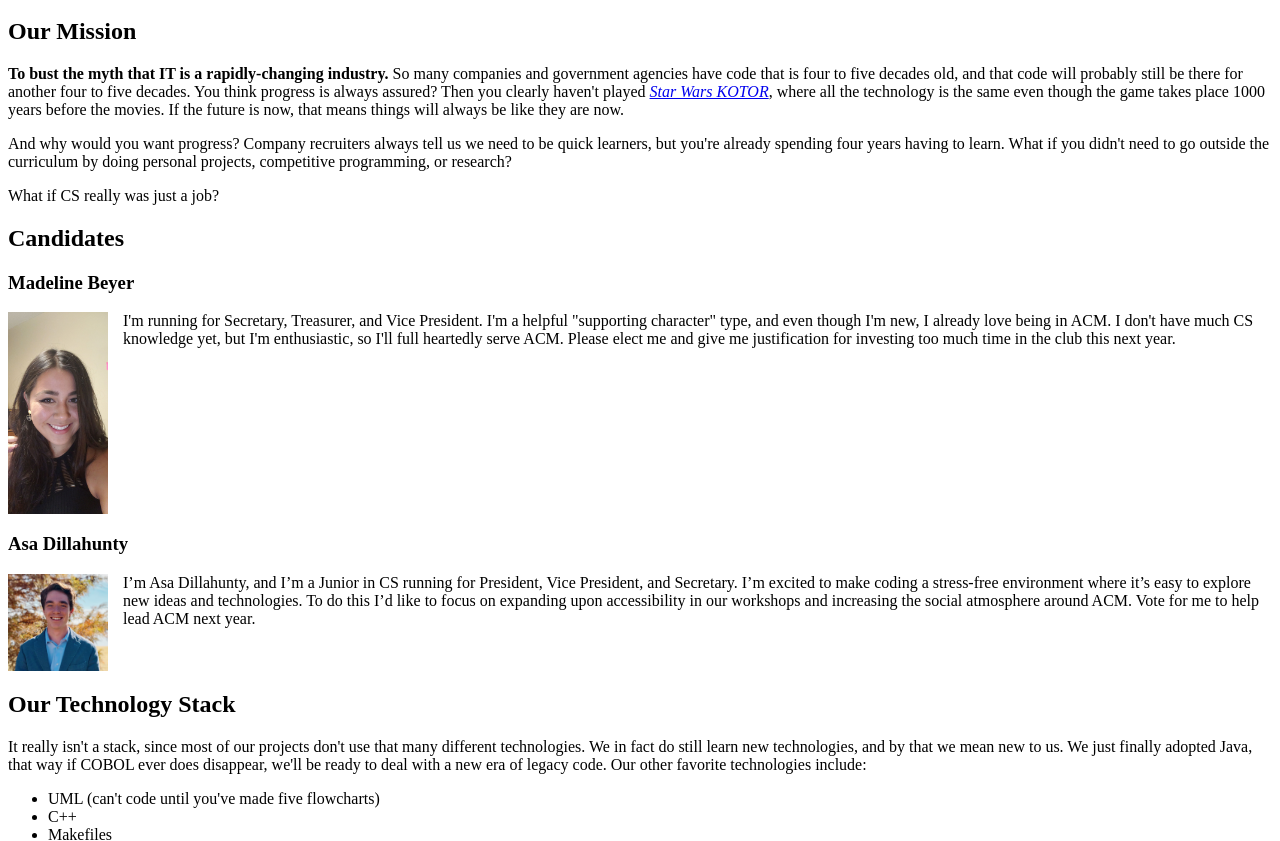
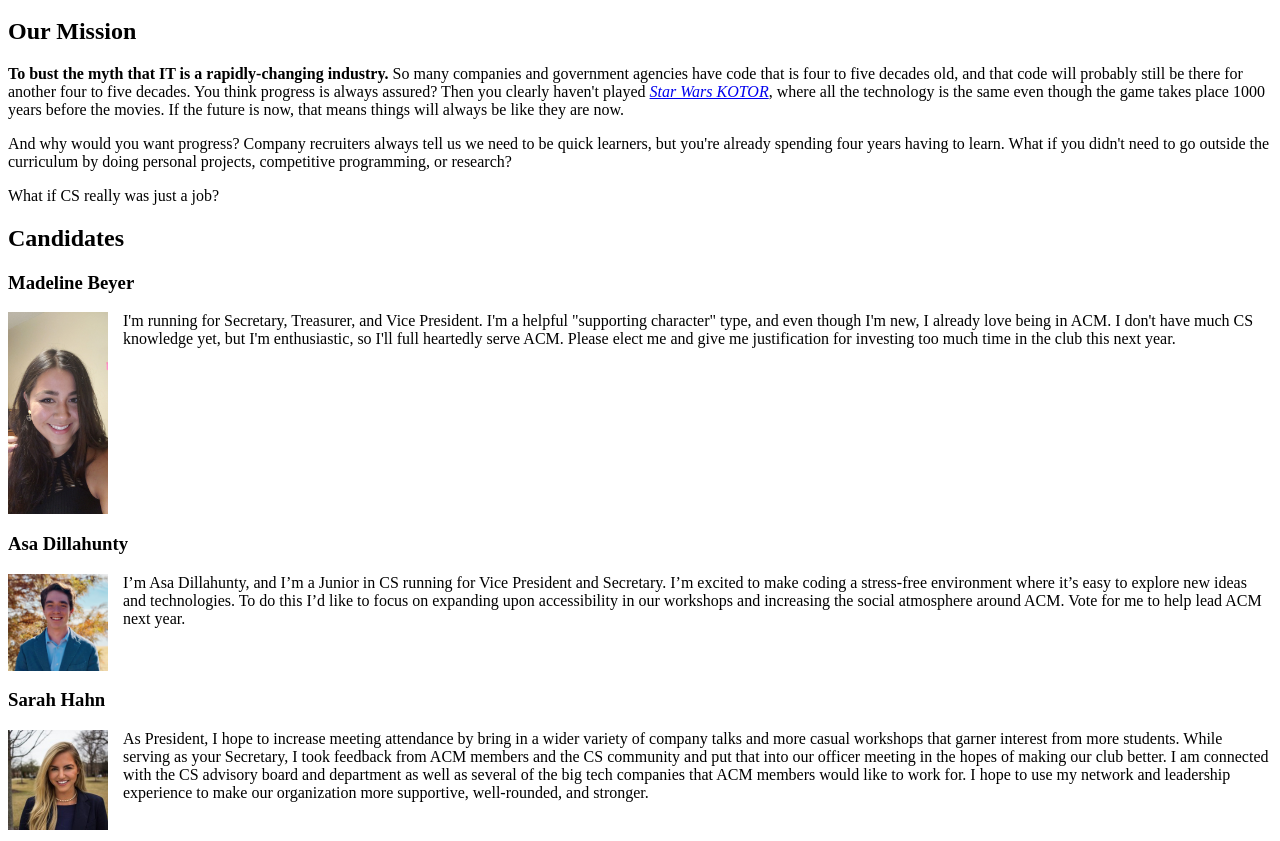
Before and after one commit to 0party/0party.github.io, a plain HTML site: page index.html in a window 1280 px wide. Shown: the part 100-941 px from the top of the page. Drawn offline with Linux system fonts and the light colour scheme.

Commit message:
Add Sarah and change Asa's candidacy list

```diff
--- a/index.html
+++ b/index.html
@@ -44,11 +44,18 @@
         <h3>Asa Dillahunty</h3>
 		<p>
 			<img src="imgs/Asa.png" width="100" class="candidate"/>
-			I’m Asa Dillahunty, and I’m a Junior in CS running for President, Vice President, and Secretary. I’m excited to make coding a stress-free environment where it’s easy to explore new ideas and technologies. To do this I’d like to focus on expanding upon accessibility in our workshops and increasing the social atmosphere around ACM. Vote for me to help lead ACM next year.
+			I’m Asa Dillahunty, and I’m a Junior in CS running for Vice President and Secretary. I’m excited to make coding a stress-free environment where it’s easy to explore new ideas and technologies. To do this I’d like to focus on expanding upon accessibility in our workshops and increasing the social atmosphere around ACM. Vote for me to help lead ACM next year.
 		<br style="clear: both"/>
 		</p>
       </div>
-
+      <div>
+        <h3>Sarah Hahn</h3>
+		<p>
+			<img src="imgs/Sarah.jpg" width="100" class="candidate"/>
+			As President, I hope to increase meeting attendance by bring in a wider variety of company talks and more casual workshops that garner interest from more students. While serving as your Secretary, I took feedback from ACM members and the CS community and put that into our officer meeting in the hopes of making our club better. I am connected with the CS advisory board and department as well as several of the big tech companies that ACM members would like to work for. I hope to use my network and leadership experience to make our organization more supportive, well-rounded, and stronger.
+			<br style="clear: both"/>
+		</p>
+      </div>
     <h2>Our Technology Stack</h2>
       <div>
         <p>
```
Also changed, not shown: imgs/Sarah.jpg (added).
